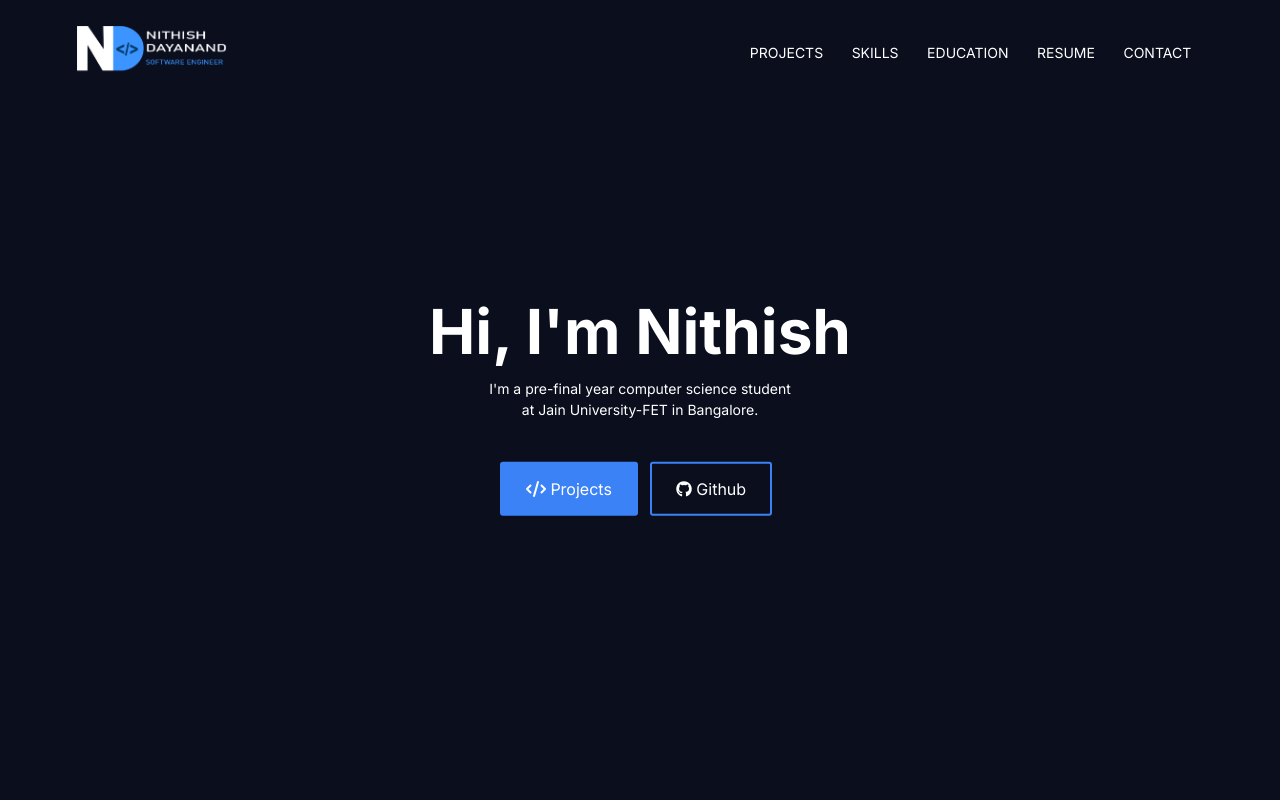
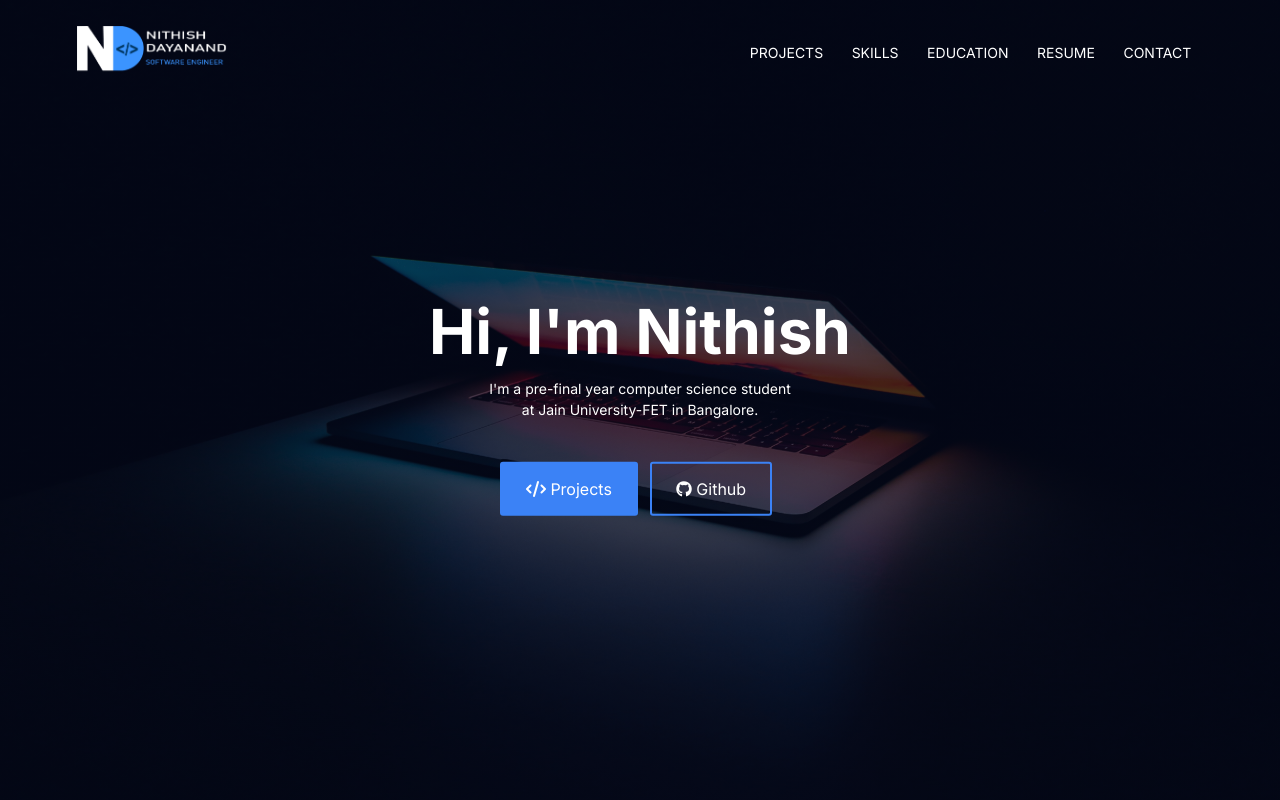
Before and after one commit to nithishdayanand/portfolio, a plain HTML site: page index.html in a window 1280 px wide. Shown: the top 800 px of the page. Drawn offline with nearby package versions, Linux system fonts and the light colour scheme.

Commit message:
Update style.css

```diff
--- a/style.css
+++ b/style.css
@@ -10,7 +10,7 @@ html {
 .header{
     min-height: 100vh;
     width: 100%;
-    background-image: linear-gradient(rgba(4,9,30,0.7),rgba(4,9,30,0.7)),url('/images/one.jpg');
+    background-image: linear-gradient(rgba(4,9,30,0.7),rgba(4,9,30,0.7)),url('one.jpg');
     background-position: center;
     background-size: cover;
     position: relative;
```
